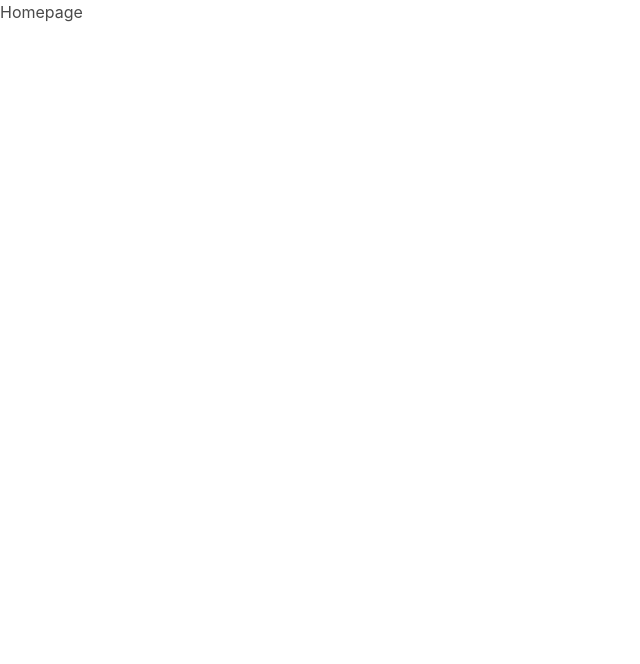
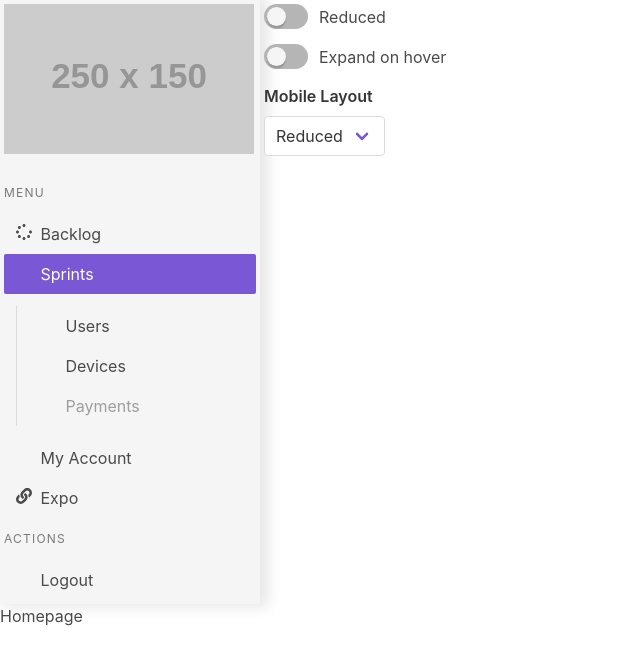
Before and after one commit to cdp-g2-eq6/CdP-Dev, a Vue app in the folder client/: page / in a window 1280 px wide. Shown: the top 664 px of the page, without its empty margins (0-640 px from the left). Built offline with nearby package versions, Linux system fonts and the light colour scheme.

Commit message:
navbar working: need to change its configuration

```diff
--- a/client/src/components/navbar.vue
+++ b/client/src/components/navbar.vue
@@ -1,13 +1,177 @@
 <template>
+  <div class="sidebar-page">
+    <section class="sidebar-layout">
+      <b-sidebar
+        position="static"
+        :mobile="mobile"
+        :expand-on-hover="expandOnHover"
+        :reduce="reduce"
+        type="is-light"
+        open
+      >
+        <div class="p-1">
+          <div class="block">
+            <img
+              :src="logo"
+              alt="Lightweight UI components for Vue.js based on Bulma"
+            />
+          </div>
+          <b-menu class="is-custom-mobile">
+            <b-menu-list label="Menu">
+              <b-menu-item
+                pack="fas"
+                icon="spinner"
+                size="is-small"
+                label="Backlog"
+              ></b-menu-item>
+              <b-menu-item
+                active
+                expanded
+                icon="settings"
+                label="Sprints"
+              >
+                <b-menu-item icon="account" label="Users"></b-menu-item>
+                <b-menu-item
+                  icon="cellphone-link"
+                  label="Devices"
+                ></b-menu-item>
+                <b-menu-item
+                  icon="cash-multiple"
+                  label="Payments"
+                  disabled
+                ></b-menu-item>
+              </b-menu-item>
+              <b-menu-item icon="account" label="My Account">
+                <b-menu-item
+                  icon="account-box"
+                  label="Account data"
+                ></b-menu-item>
+                <b-menu-item
+                  icon="home-account"
+                  label="Addresses"
+                ></b-menu-item>
+              </b-menu-item>
+            </b-menu-list>
+            <b-menu-list>
+              <b-menu-item label="Expo" icon="link"></b-menu-item>
+            </b-menu-list>
+            <b-menu-list label="Actions">
+              <b-menu-item icon="logout" label="Logout"></b-menu-item>
+            </b-menu-list>
+          </b-menu>
+        </div>
+      </b-sidebar>
 
+      <div class="p-1">
+        <b-field>
+          <b-switch v-model="reduce">Reduced</b-switch>
+        </b-field>
+        <b-field>
+          <b-switch v-model="expandOnHover">Expand on hover</b-switch>
+        </b-field>
+        <b-field label="Mobile Layout">
+          <b-select v-model="mobile">
+            <option :value="null"></option>
+            <option value="reduce">Reduced</option>
+            <option value="hide">Hidden</option>
+            <option value="fullwidth">Fullwidth</option>
+          </b-select>
+        </b-field>
+      </div>
+    </section>
+  </div>
 </template>
 
 <script>
 export default {
-
-}
+  data() {
+    return {
+      logo: 'https://via.placeholder.com/250x150',
+      expandOnHover: false,
+      mobile: 'reduce',
+      reduce: false,
+    };
+  },
+};
 </script>
 
-<style>
-
+<style lang="scss">
+.p-1 {
+  padding: 1em;
+}
+.sidebar-page {
+  display: flex;
+  flex-direction: column;
+  width: 100%;
+  min-height: 100%;
+  // min-height: 100vh;
+  .sidebar-layout {
+    display: flex;
+    flex-direction: row;
+    min-height: 100%;
+    // min-height: 100vh;
+  }
+}
+@media screen and (max-width: 1023px) {
+  .b-sidebar {
+    .sidebar-content {
+      &.is-mini-mobile {
+        &:not(.is-mini-expand),
+        &.is-mini-expand:not(:hover) {
+          .menu-list {
+            li {
+              a {
+                span:nth-child(2) {
+                  display: none;
+                }
+              }
+              ul {
+                padding-left: 0;
+                li {
+                  a {
+                    display: inline-block;
+                  }
+                }
+              }
+            }
+          }
+          .menu-label:not(:last-child) {
+            margin-bottom: 0;
+          }
+        }
+      }
+    }
+  }
+}
+@media screen and (min-width: 1024px) {
+  .b-sidebar {
+    .sidebar-content {
+      &.is-mini {
+        &:not(.is-mini-expand),
+        &.is-mini-expand:not(:hover) {
+          .menu-list {
+            li {
+              a {
+                span:nth-child(2) {
+                  display: none;
+                }
+              }
+              ul {
+                padding-left: 0;
+                li {
+                  a {
+                    display: inline-block;
+                  }
+                }
+              }
+            }
+          }
+          .menu-label:not(:last-child) {
+            margin-bottom: 0;
+          }
+        }
+      }
+    }
+  }
+}
 </style>
```
